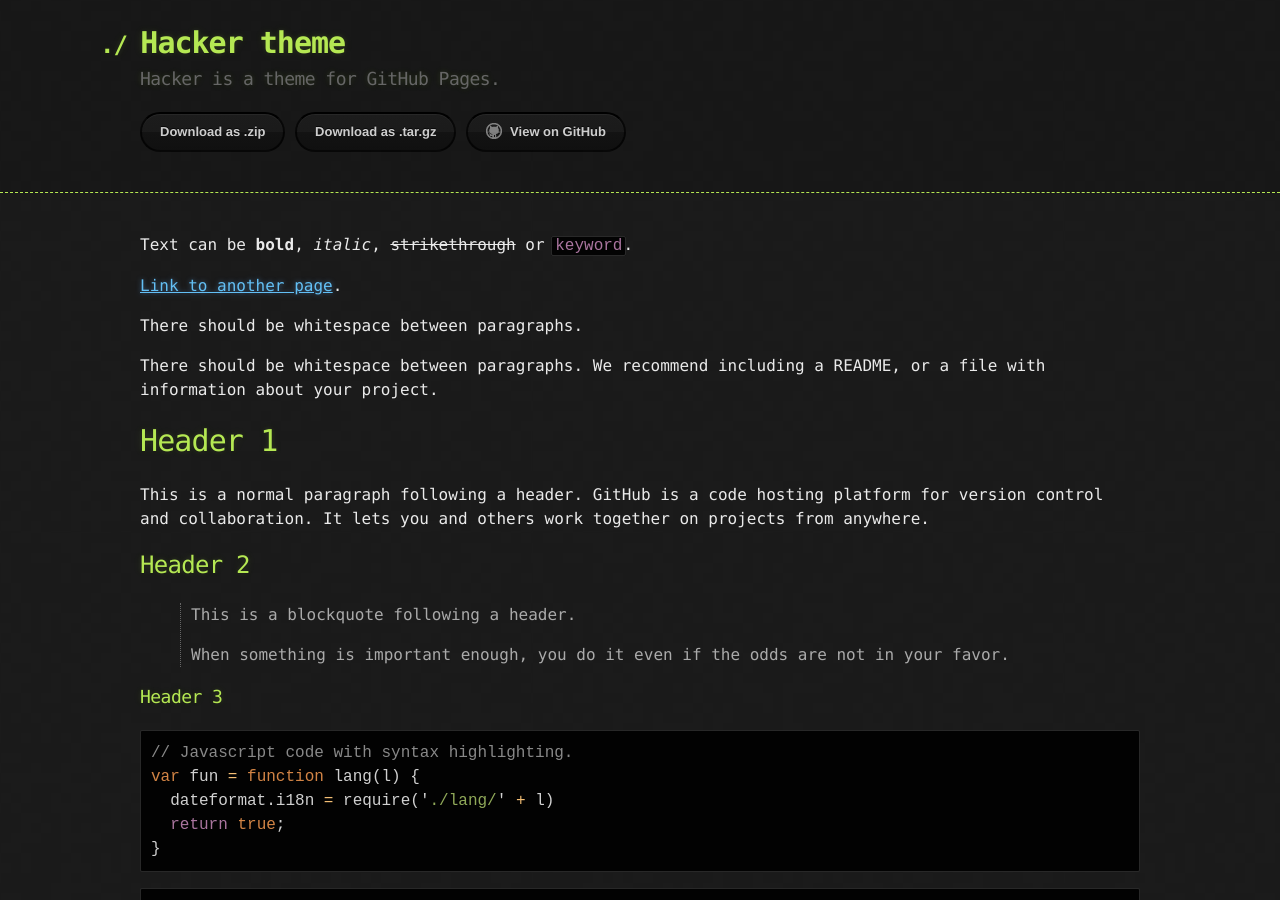
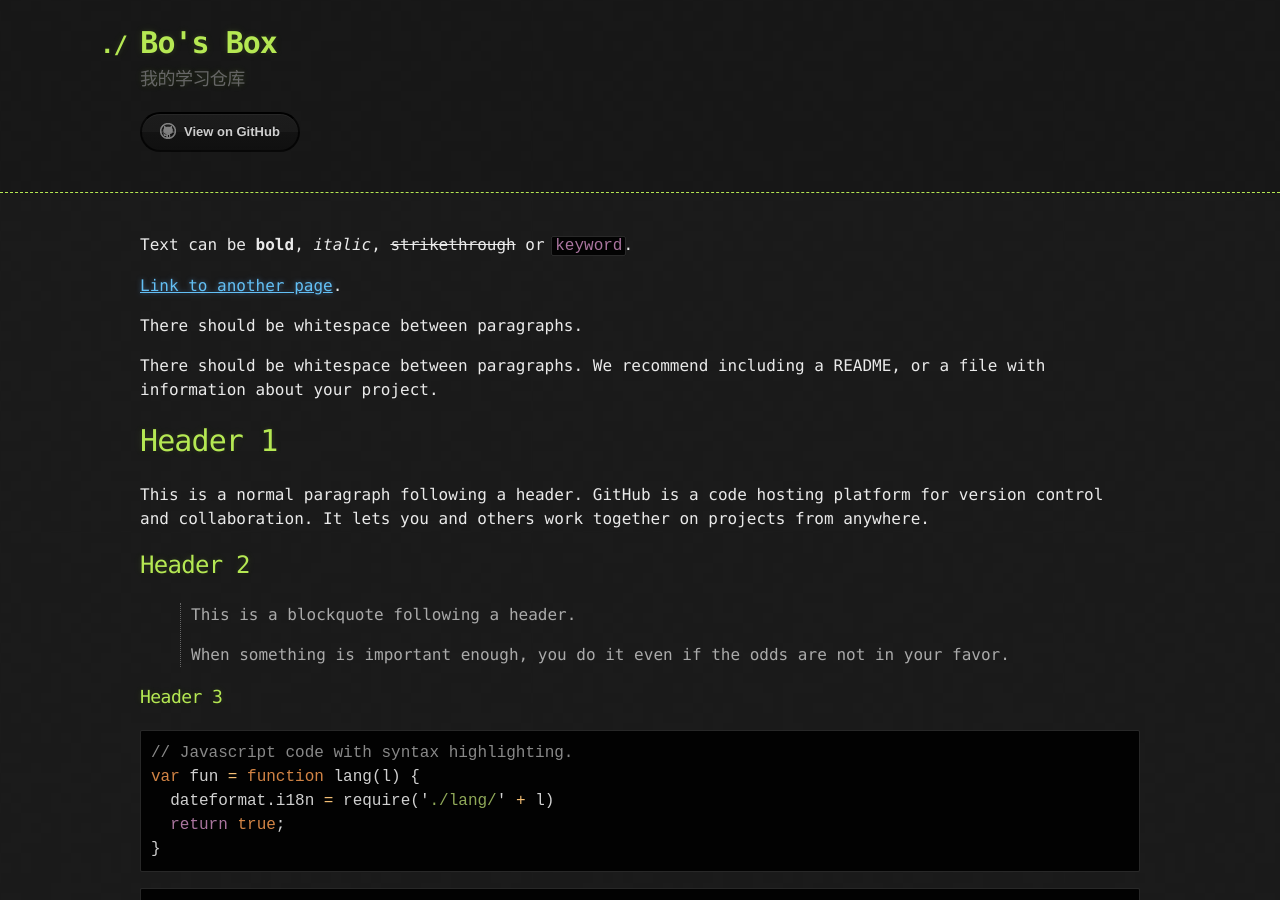
Before and after one commit to CENSORED6/CENSORED6.github.io, a Jekyll site: the page built from index.md, in a window 1280 px wide and 900 px high. Built offline with Jekyll 4.4.1, drawn with Linux system fonts in a browser that asks for light colours.

Commit message:
Update _config.yml

```diff
--- a/_config.yml
+++ b/_config.yml
@@ -1,5 +1,5 @@
-title: Hacker theme
-description: Hacker is a theme for GitHub Pages.
-show_downloads: true
+title: Bo's Box
+description: 我的学习仓库
+show_downloads: false
 google_analytics:
 theme: jekyll-theme-hacker
```
